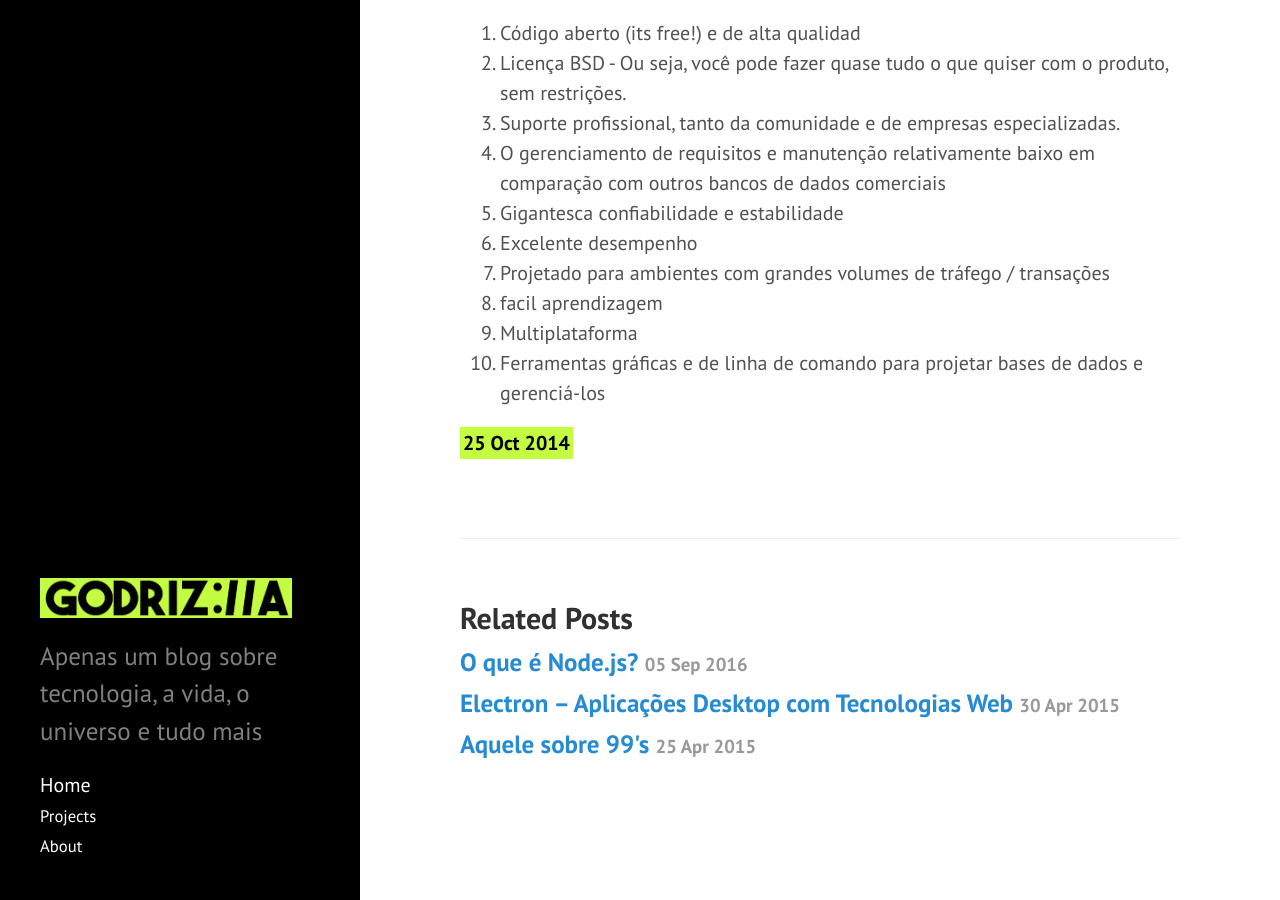
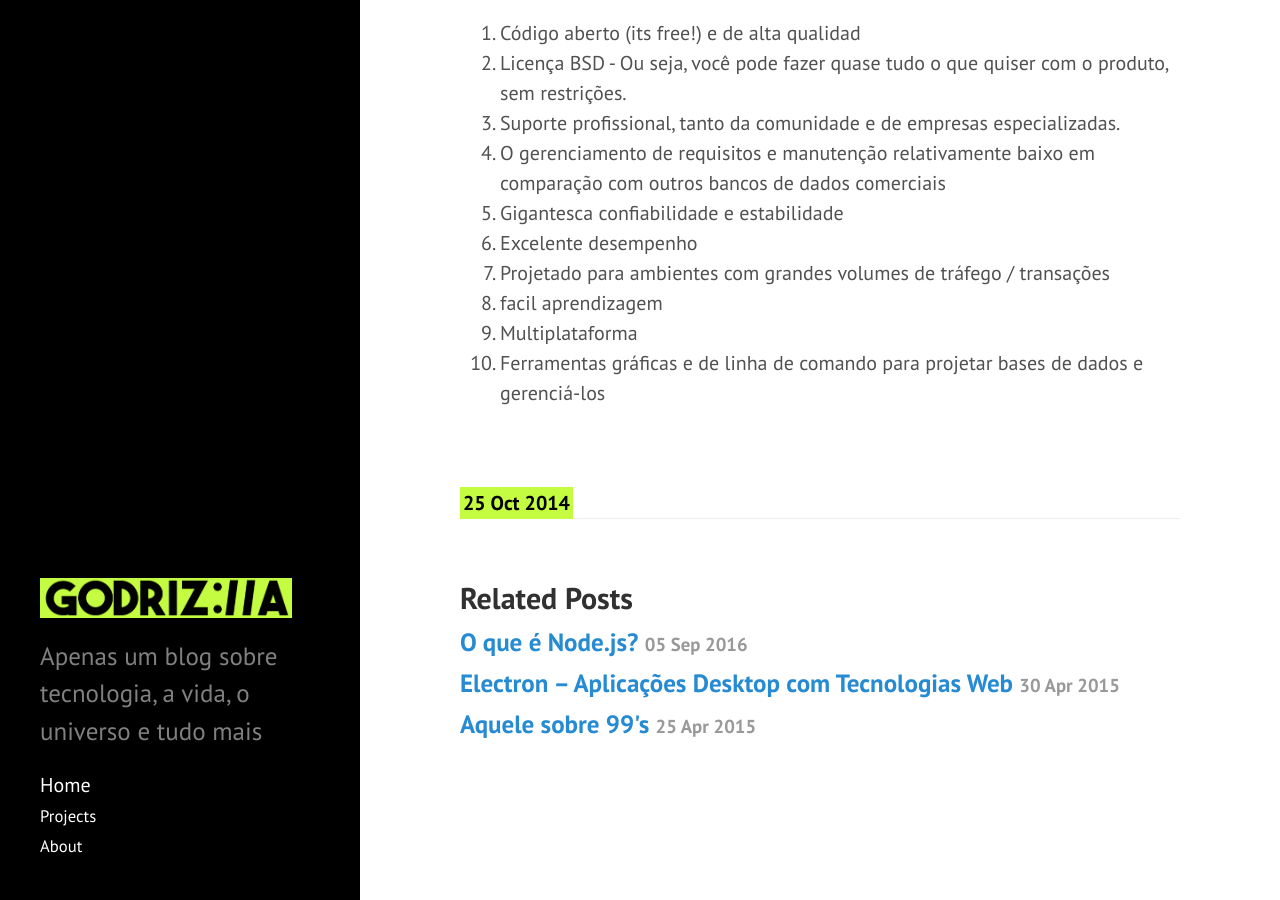
Before and after one commit to godrizilla/godrizilla.github.io, a Jekyll site: the page built from _posts/2014-10-25-10-razoes-para-postgre.md, in a window 1280 px wide and 900 px high, scrolled down 537 px. Built offline with Jekyll 4.4.1, drawn with Linux system fonts in a browser that asks for light colours; grey boxes are pictures that could not be loaded.

```diff
--- a/_layouts/post.html
+++ b/_layouts/post.html
@@ -5,9 +5,8 @@
 <div class="post">
   <h1 class="post-title">{{ page.title }}</h1><br>
   {{ content }}
-  <span class="post-date">{{ page.date | date_to_string }}</span>
 </div>
-
+<span class="post-date">{{ page.date | date_to_string }}</span>
 <div class="related">
   <h2>Related Posts</h2>
   <ul class="related-posts">
```
